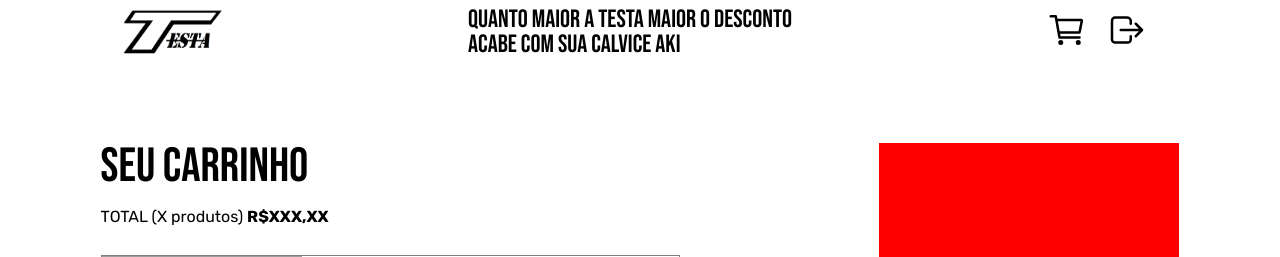
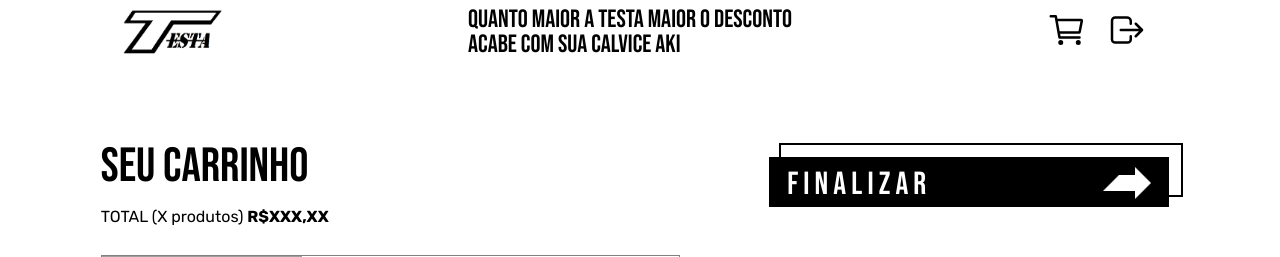
Before and after one commit to Wesley-Ribeiro-Dev/Boot-Store, a React (Vite) app: page /cart in a window 1280 px wide. Shown: the top 257 px of the page. Built offline with nearby package versions, Linux system fonts and the light colour scheme; sample sign-in values are in the browser's storage; grey boxes are pictures that could not be loaded.

Commit message:
Layout botao do payment

```diff
--- a/src/pages/CartPage/CartItens.jsx
+++ b/src/pages/CartPage/CartItens.jsx
@@ -76,7 +76,6 @@ const ItemDiv = styled.div`
 
 const ItemInfo = styled.div`
 	font-family: "Rubik", sans-serif;
-
 	font-weight: 400;
 	display: flex;
 	flex-direction: column;
--- a/src/pages/CartPage/CartPage.jsx
+++ b/src/pages/CartPage/CartPage.jsx
@@ -1,6 +1,7 @@
 import { styled } from "styled-components";
 import Header from "../../components/Header";
 import CartItens from "./CartItens";
+import CartPayment from "./CartPayment";
 
 export default function CartPage() {
 	return (
@@ -16,13 +17,7 @@ export default function CartPage() {
 
 const CartContainer = styled.div`
 	display: flex;
-	justify-content: space-around;
+	justify-content: space-evenly;
 	height: 800px;
 	margin-top: 80px;
 `;
-
-const CartPayment = styled.div`
-	width: 300px;
-	height: 600px;
-	background-color: red;
-`;
--- /dev/null
+++ b/src/pages/CartPage/CartPayment.jsx
@@ -0,0 +1,68 @@
+import { styled } from "styled-components";
+import arrow from "../../assets/iconmonstr-arrow-16.png";
+
+export default function CartPayment() {
+	return (
+		<CartPaymentContainer>
+			<PayButtonShadow>
+				<PayButton>
+					<h1>F I N A L I Z A R</h1>
+					<img src={arrow} alt="proximo" />
+				</PayButton>
+			</PayButtonShadow>
+		</CartPaymentContainer>
+	);
+}
+
+const CartPaymentContainer = styled.div`
+	width: 400px;
+`;
+
+const PayButton = styled.button`
+	position: absolute;
+	top: 12px;
+	left: -12px;
+
+	width: 100%;
+	height: 50px;
+
+	display: flex;
+	justify-content: space-between;
+
+	outline: none;
+	border: none;
+	background-color: black;
+
+    cursor: pointer;
+    transition: all 0.5s;
+
+	h1 {
+		position: absolute;
+		top: 8px;
+        left: 18px;
+		font-family: "Bebas Neue", sans-serif;
+		font-size: 32px;
+		color: white;
+	}
+
+    img{
+        width: 48px;
+        position: absolute;
+        top: 2px;
+        right: 18px;
+    }
+
+    &:hover{
+        transition: all 0.5s;
+        background-color: rgb(50, 50, 50);
+    }
+`;
+
+const PayButtonShadow = styled.div`
+	position: relative;
+
+	width: 100%;
+	height: 50px;
+	background-color: white;
+	border: solid 2px black;
+`;
```
Also changed, not shown: src/assets/iconmonstr-arrow-16.png (added).
